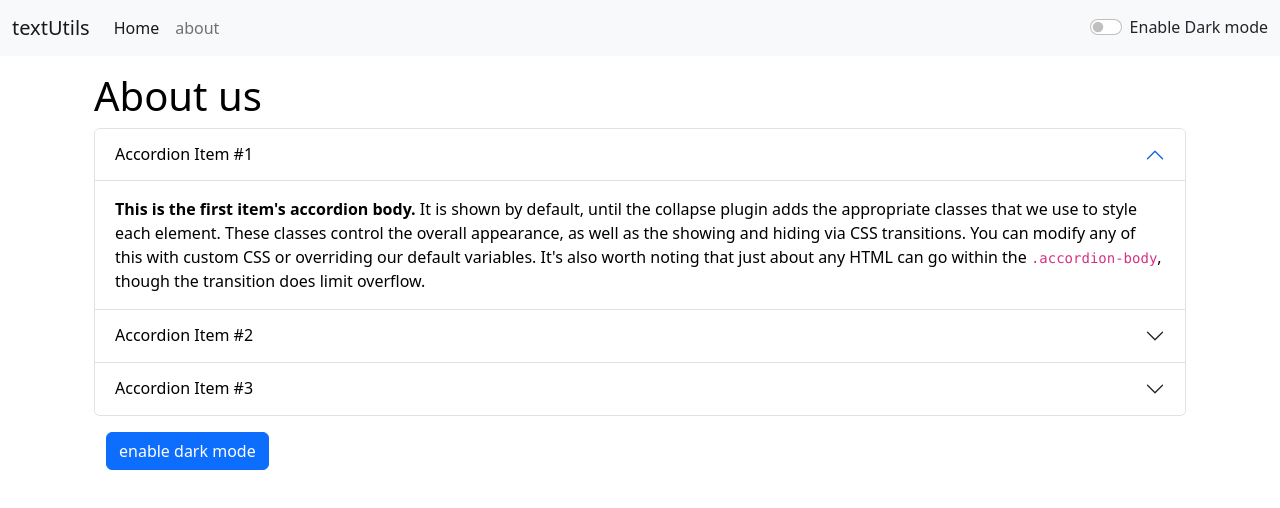
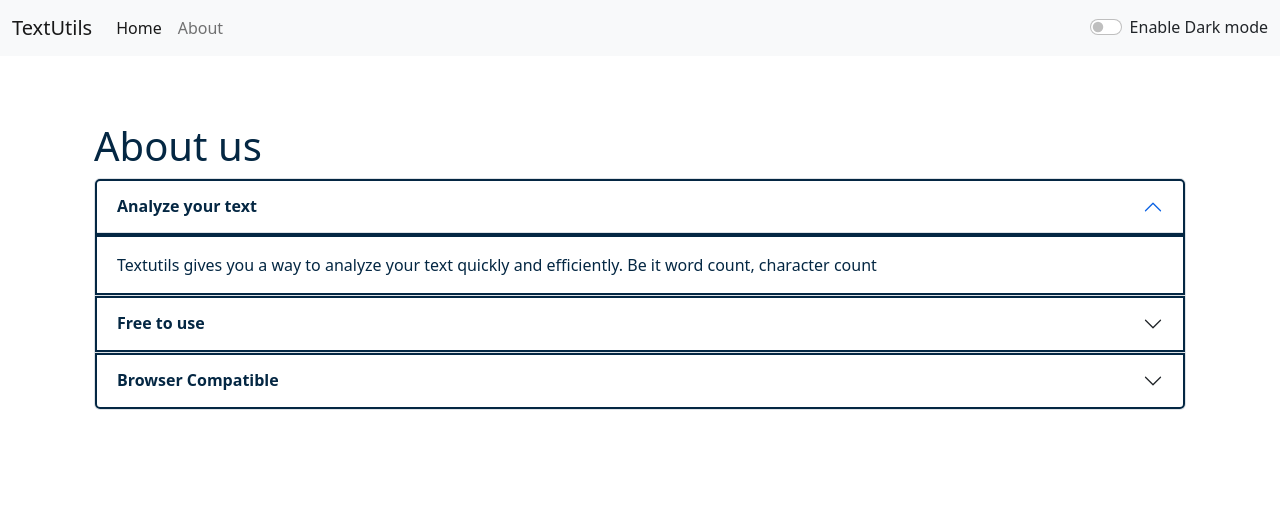
Before and after one commit to urvi004/textutils, a React (Create React App) app: page /about in a window 1280 px wide. Shown: the top 508 px of the page. Built offline with nearby package versions, Linux system fonts and the light colour scheme.

Commit message:
fixed errors

```diff
--- a/public/index.html
+++ b/public/index.html
@@ -7,7 +7,9 @@
     <meta name="theme-color" content="#000000" />
     <meta
       name="description"
-      content="textUtils is a utility which help you to manipulate the text in the way you want"
+      content="textUtils is a utility which help you to manipulate the text in the way you want.
+               you can remove extra spaces, copy the manipulated text as well as
+                convert your text from upper case to lower case and lower case to upper case."
     />
     <link rel="apple-touch-icon" href="%PUBLIC_URL%/favicon.ico" />
 
@@ -17,7 +19,7 @@
           integrity="sha384-0evHe/X+R7YkIZDRvuzKMRqM+OrBnVFBL6DOitfPri4tjfHxaWutUpFmBp4vmVor"
           crossorigin="anonymous">
 
-    <title>TextUtils- Home</title>
+    <title>TextUtils- Word Counter | Character counter | lowercase to uppercase | uppercase to lowercase </title>
   </head>
   <script src="https://cdn.jsdelivr.net/npm/bootstrap@5.2.0-beta1/dist/js/bootstrap.bundle.min.js"
           integrity="sha384-pprn3073KE6tl6bjs2QrFaJGz5/SUsLqktiwsUTF55Jfv3qYSDhgCecCxMW52nD2"
--- a/src/App.js
+++ b/src/App.js
@@ -30,13 +30,13 @@ function App() {
       setMode("dark");
       document.body.style.backgroundColor = '#042743';
       showAlert("dark mode has been enabled", "success");
-      document.title = "TextUtils- Dark Mode"
+     // document.title = "TextUtils- Dark Mode"
     }
     else{
       setMode("light");
       document.body.style.backgroundColor = 'white';
       showAlert("light mode has been enabled", "success");
-      document.title = "TextUtils- Light Mode"
+      //document.title = "TextUtils- Light Mode"
     }
   }
 
@@ -44,14 +44,16 @@ function App() {
 
     <Router>
 
-      <Navbar title = "textUtils" mode= {mode} toggleMode={toggleMode}/>
+      <Navbar title = "TextUtils" mode= {mode} toggleMode={toggleMode}/>
       <Alert  alert= {alert}/>
       <div className="container my-3">
       <Routes>
           <Route path = "/about"
-                 element= {<About/>}/>
+                 element= {<About mode = {mode}/>}/>
           <Route path = "/"
-                 element= { <TextForm showAlert= {showAlert} heading ="Enter text to analyze" mode= {mode}/> }/>
+                 element= { <TextForm showAlert= {showAlert}
+                                      heading ="Try Textutils- Word Counter, Character counter, Remove extra spaces"
+                                      mode= {mode}/> }/>
                  </Routes>
       </div>
 
--- a/src/components/About.js
+++ b/src/components/About.js
@@ -1,82 +1,68 @@
 import React from 'react'
-import { useState } from 'react'
+//import { useState } from 'react'
 
-export default function About() {
+export default function About(props) {
 
-    const [myStyle, setMyStyle] = useState ({
-        color: 'black',
-        backgroundColor: 'white',
+  // const [myStyle, setMyStyle] = useState ({
+    //    color: 'black',
+      //  backgroundColor: 'white',
+      //})
 
+    let myStyle = {
+      color: props.mode === 'dark'?"white":"#042743",
+      backgroundColor: props.mode === 'dark'?"rgb(36 74 104":"white",
+      border: "2px solid" ,
+      borderColor: props.mode === 'dark'?"white":"#042743"
+    }
 
-
-    })
-    const[btnText, setBtnText]= useState("enable dark mode")
-
-    const toggle = () => {
-        if(myStyle.color==='black'){
-            setMyStyle({
-                color: 'white',
-                backgroundColor: 'black',
-                border: '1px solid white',
-
-            })
-            setBtnText("enable light Mode");
-        }
-        else{
-            setMyStyle({
-                color: 'black',
-                backgroundColor: 'white'
-
-            })
-            setBtnText("enable dark Mode");
-        }
-    }
 
   return (
     <div>
-        <div className="container" style={myStyle}>
+        <div className="container" style={ {color: props.mode === 'dark'?"white":"#042743"}}>
         <h1 className= "my-2">About us</h1>
         <div className="accordion" id="accordionExample" >
   <div className="accordion-item">
     <h2 className="accordion-header" id="headingOne">
-      <button className="accordion-button" style={myStyle} type="button" data-bs-toggle="collapse" data-bs-target="#collapseOne" aria-expanded="true" aria-controls="collapseOne">
-        Accordion Item #1
+      <button className="accordion-button" style={myStyle} type="button"
+      data-bs-toggle="collapse" data-bs-target="#collapseOne"
+      aria-expanded="true" aria-controls="collapseOne">
+        <strong>Analyze your text</strong>
       </button>
     </h2>
     <div id="collapseOne" className="accordion-collapse collapse show"  aria-labelledby="headingOne" data-bs-parent="#accordionExample">
       <div className="accordion-body" style={myStyle}>
-        <strong>This is the first item's accordion body.</strong> It is shown by default, until the collapse plugin adds the appropriate classes that we use to style each element. These classes control the overall appearance, as well as the showing and hiding via CSS transitions. You can modify any of this with custom CSS or overriding our default variables. It's also worth noting that just about any HTML can go within the <code>.accordion-body</code>, though the transition does limit overflow.
+        Textutils gives you a way to analyze your text quickly and efficiently. Be it word count, character count
       </div>
     </div>
   </div>
   <div className="accordion-item">
     <h2 className="accordion-header" id="headingTwo">
-      <button className="accordion-button collapsed" style={myStyle} type="button" data-bs-toggle="collapse" data-bs-target="#collapseTwo" aria-expanded="false" aria-controls="collapseTwo">
-        Accordion Item #2
+      <button className="accordion-button collapsed" style={myStyle} type="button"
+       data-bs-toggle="collapse" data-bs-target="#collapseTwo"
+       aria-expanded="false" aria-controls="collapseTwo">
+        <strong>Free to use</strong>
       </button>
     </h2>
     <div id="collapseTwo" className="accordion-collapse collapse"  aria-labelledby="headingTwo" data-bs-parent="#accordionExample">
       <div className="accordion-body" style={myStyle}>
-        <strong>This is the second item's accordion body.</strong> It is hidden by default, until the collapse plugin adds the appropriate classes that we use to style each element. These classes control the overall appearance, as well as the showing and hiding via CSS transitions. You can modify any of this with custom CSS or overriding our default variables. It's also worth noting that just about any HTML can go within the <code>.accordion-body</code>, though the transition does limit overflow.
+       Textutils is a free caharacter counter tool thet provide instant character count or word count satistics for a given text. Textutils reports the number of words and character. thus it is sutabile for writing text with word/character limit.
       </div>
     </div>
   </div>
   <div className="accordion-item">
     <h2 className="accordion-header" id="headingThree">
       <button className="accordion-button collapsed" style={myStyle} type="button" data-bs-toggle="collapse" data-bs-target="#collapseThree" aria-expanded="false" aria-controls="collapseThree">
-        Accordion Item #3
+        <strong>Browser Compatible</strong>
       </button>
     </h2>
     <div id="collapseThree" className="accordion-collapse collapse" aria-labelledby="headingThree" data-bs-parent="#accordionExample">
       <div className="accordion-body" style={myStyle}>
-        <strong>This is the third item's accordion body.</strong> It is hidden by default, until the collapse plugin adds the appropriate classes that we use to style each element. These classes control the overall appearance, as well as the showing and hiding via CSS transitions. You can modify any of this with custom CSS or overriding our default variables. It's also worth noting that just about any HTML can go within the <code>.accordion-body</code>, though the transition does limit overflow.
+       This word counter software works in any web browser such as chrome, firefox, Internet Explorer, Safari, Opera. It suits to count characters in facebook, blogs, books, excel document, pdf document, essay, etc
       </div>
     </div>
   </div>
 </div>
-<div className="container my-3">
-    <button type='button' className='btn btn-primary' onClick = {toggle}>{btnText}</button>
-</div>
+
     </div>
     </div>
   )
--- a/src/components/Alert.js
+++ b/src/components/Alert.js
@@ -8,8 +8,10 @@ export default function Alert(props) {
     }
 
   return (
-    props.alert && <div className={`alert alert-${props.alert.type} alert-dismissible fade show`} role="alert">
+    <div style= {{height: '50px'}}>
+    {props.alert && <div className={`alert alert-${props.alert.type} alert-dismissible fade show`} role="alert">
  <strong> {capitalize(props.alert.type)} </strong>: {props.alert.msg}
+</div>}
 </div>
 
   )
--- a/src/components/Navbar.js
+++ b/src/components/Navbar.js
@@ -44,5 +44,5 @@ Navbar.protoTypes = {
 
 Navbar.defaultProps ={
     title :"text",
-    aboutText: "about"
+    aboutText: "About"
 }
```
Also changed, not shown: src/components/TextForm.js (+11 -10 lines).
